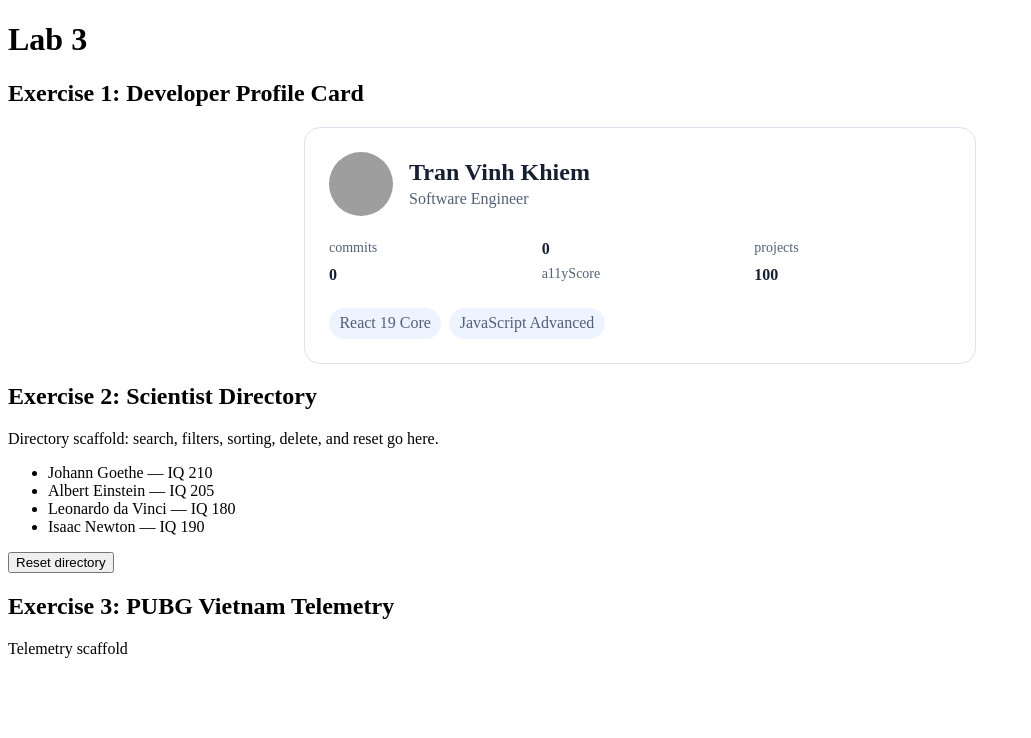
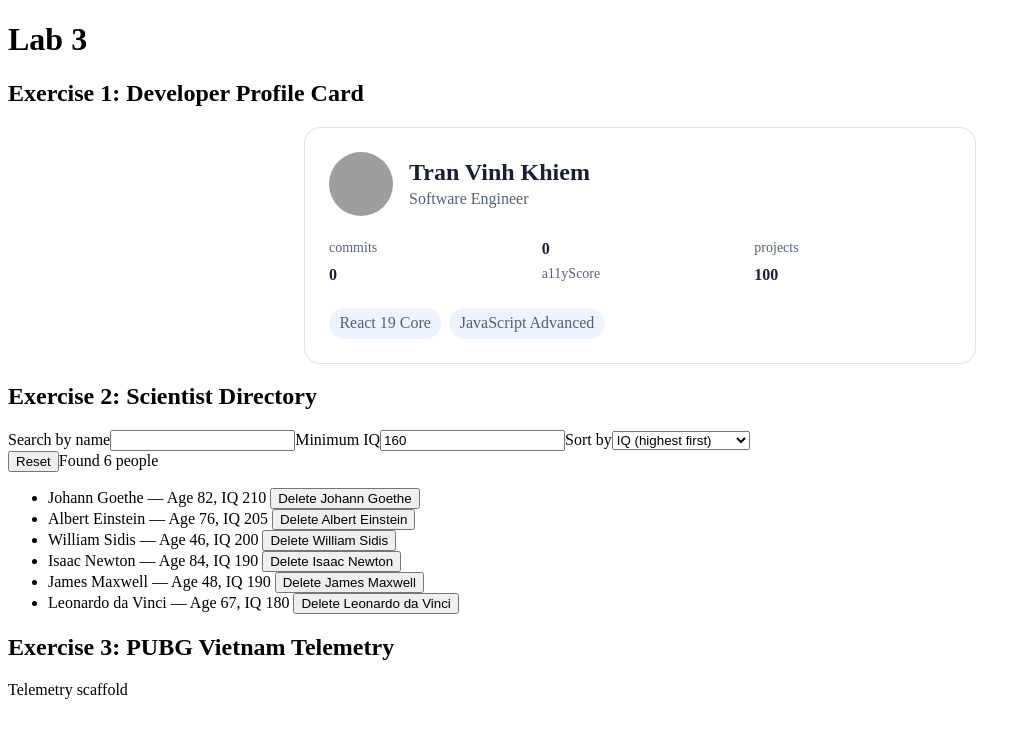
Before and after one commit to shinjo124/WebLab3-production-react19, a React (Vite) app: page / in a window 1280 px wide. Shown: the top 738 px of the page, without its empty margins (0-1031 px from the left). Built offline with nearby package versions, Linux system fonts and the light colour scheme; grey boxes are pictures that could not be loaded.

Commit message:
feat(ex2): add searchable sortable scientist directory

```diff
--- a/src/components/ScientistDirectory.jsx
+++ b/src/components/ScientistDirectory.jsx
@@ -1,19 +1,77 @@
-import { useState } from 'react';
+import { useId, useState } from 'react';
 
-const initialPeople = [
-  { id: 'goethe', name: 'Johann Goethe', age: 82, iq: 210 },
-  { id: 'einstein', name: 'Albert Einstein', age: 76, iq: 205 },
-  { id: 'davinci', name: 'Leonardo da Vinci', age: 67, iq: 180 },
-  { id: 'newton', name: 'Isaac Newton', age: 84, iq: 190 },
+export const SMART_PEOPLE = [
+  { id: 'sp-1', name: 'Johann Goethe', age: 82, iq: 210 },
+  { id: 'sp-2', name: 'Albert Einstein', age: 76, iq: 205 },
+  { id: 'sp-3', name: 'Leonardo da Vinci', age: 67, iq: 180 },
+  { id: 'sp-4', name: 'Isaac Newton', age: 84, iq: 190 },
+  { id: 'sp-5', name: 'James Maxwell', age: 48, iq: 190 },
+  { id: 'sp-6', name: 'William Sidis', age: 46, iq: 200 },
 ];
 
 export function ScientistDirectory() {
-  const [people, setPeople] = useState(initialPeople);
+  const searchId = useId();
+  const minIqId = useId();
+  const sortId = useId();
+  const [people, setPeople] = useState(SMART_PEOPLE);
+  const [query, setQuery] = useState('');
+  const [minIq, setMinIq] = useState(160);
+  const [sortBy, setSortBy] = useState('iq-desc');
+
+  const normalizedQuery = query.trim().toLowerCase();
+  const visiblePeople = people
+    .filter((person) =>
+      person.name.toLowerCase().includes(normalizedQuery) && person.iq >= minIq,
+    )
+    .toSorted((a, b) =>
+      sortBy === 'iq-desc' ? b.iq - a.iq : a.age - b.age,
+    );
+
+  const handleDelete = (personId) => {
+    setPeople((currentPeople) => currentPeople.filter((person) => person.id !== personId));
+  };
+
   return (
     <section aria-label="Pioneer Directory">
-      <p>Directory scaffold: search, filters, sorting, delete, and reset go here.</p>
-      <ul>{people.map((person) => <li key={person.id}>{person.name} — IQ {person.iq}</li>)}</ul>
-      <button type="button" onClick={() => setPeople(initialPeople)}>Reset directory</button>
+      <form role="search" onSubmit={(event) => event.preventDefault()}>
+        <label htmlFor={searchId}>Search by name</label>
+        <input
+          id={searchId}
+          type="search"
+          value={query}
+          onChange={(event) => setQuery(event.target.value)}
+        />
+
+        <label htmlFor={minIqId}>Minimum IQ</label>
+        <input
+          id={minIqId}
+          type="number"
+          value={minIq}
+          onChange={(event) => {
+            const value = event.target.valueAsNumber;
+            setMinIq(Number.isNaN(value) ? 0 : value);
+          }}
+        />
+
+        <label htmlFor={sortId}>Sort by</label>
+        <select id={sortId} value={sortBy} onChange={(event) => setSortBy(event.target.value)}>
+          <option value="iq-desc">IQ (highest first)</option>
+          <option value="age-asc">Age (youngest first)</option>
+        </select>
+      </form>
+
+      <button type="button" onClick={() => setPeople(SMART_PEOPLE)}>Reset</button>
+      <output role="status" aria-live="polite">Found {visiblePeople.length} people</output>
+      <ul>
+        {visiblePeople.map((person) => (
+          <li key={person.id}>
+            {person.name} — Age {person.age}, IQ {person.iq}{' '}
+            <button type="button" onClick={() => handleDelete(person.id)}>
+              Delete {person.name}
+            </button>
+          </li>
+        ))}
+      </ul>
     </section>
   );
 }
```
